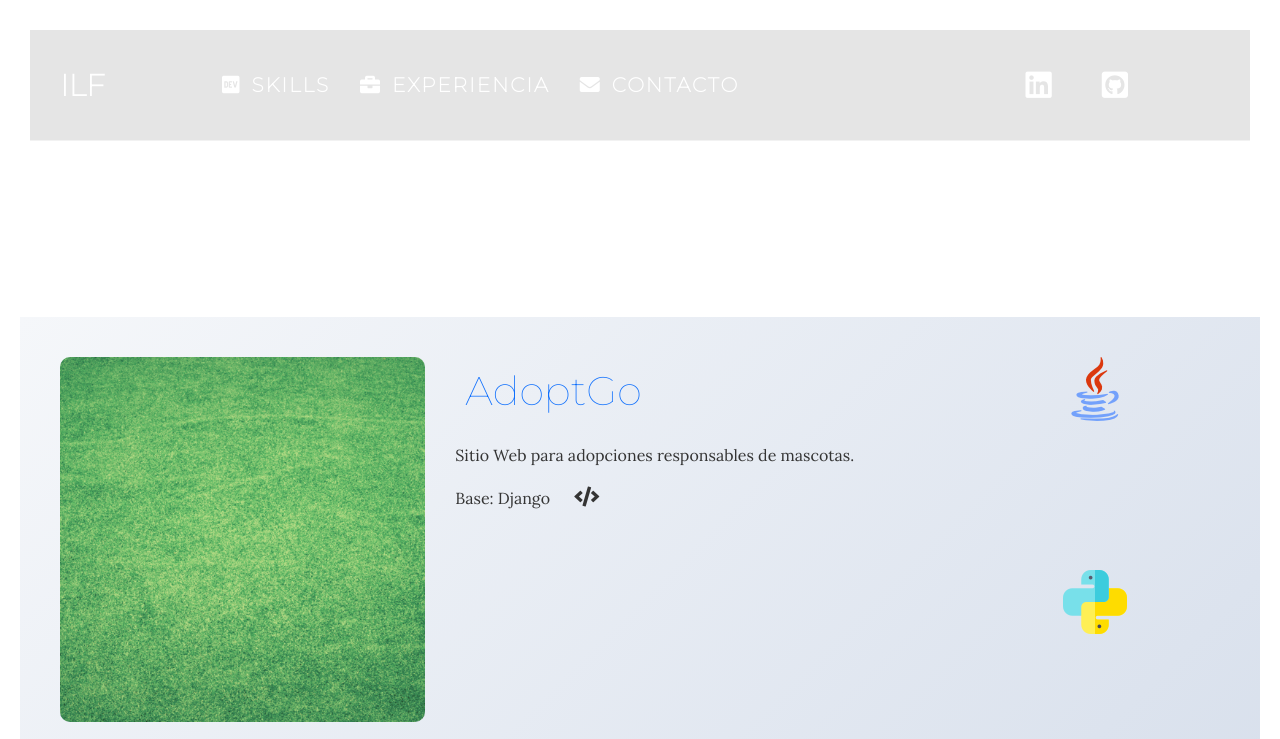
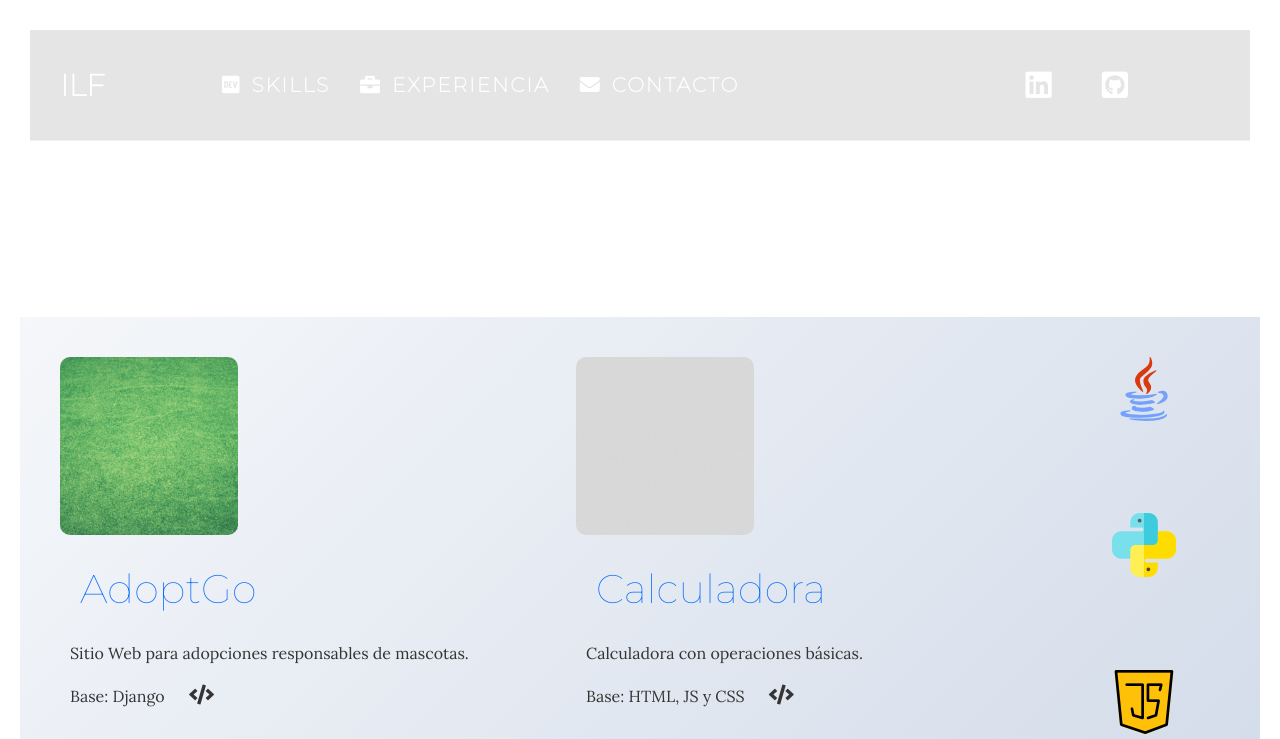
Before and after one commit to ivanlfall/portfolio, a plain HTML site: page index.html in a window 1280 px wide. Shown: the top 739 px of the page. Drawn offline with nearby package versions, Linux system fonts and the light colour scheme.

Commit message:
agrego app calculadora y mejoras visuales

```diff
--- a/css/estilos.css
+++ b/css/estilos.css
@@ -85,17 +85,14 @@ a{
         display: flex;
     }
         .articulos{
-            flex: 2 1 auto;
+            flex: 1 1 auto;
             display: flex;
             flex-flow: row wrap;
         }
             .article{
-                flex: 1 1 60%;
-                display: flex;
+                flex: 2 1 40%;
             }
-                /* .adopt{
-                    flex: 1 1 80%;
-                } */
+
                 .article img{
                     border-radius: 20px;
                 }
@@ -104,7 +101,6 @@ a{
                     color: #343434;
                 }
                 .article p a{
-                    /* font-family: 'Lora', serif; */
                     color: #343434;
                     font-size: 20px;
                 }
@@ -125,7 +121,7 @@ a{
                         font-weight: bold;
                     }
         .aside{
-            flex: 1 1 auto;
+            flex: 1 2 auto;
             display: flex;
             flex-flow: row wrap;
             justify-content: space-between;
--- a/index.html
+++ b/index.html
@@ -50,7 +50,12 @@
                     </div>
                 </article>
                 <article class="article">
-
+                    <img src="images/calculadora.gif" alt="logo calculadora" width="40%" >
+                    <div>
+                        <h1><a href="https://ivanlfall.github.io/calculadoraJs/">Calculadora</a></h1>
+                        <p class="mb-0 pb-0">Calculadora con operaciones básicas.</p>
+                        <p class="mb-0 pb-0">Base: HTML, JS y CSS <a href="https://github.com/ivanlfall/calculadoraJs"><i class="fas fa-code"></i></a></p>
+                    </div>
                 </article>
                 <article class="article">
                     <img src="images/tfb.jpg" alt="logo barberia" width="40%" >
```
Also changed, not shown: images/calculadora.gif (added).
